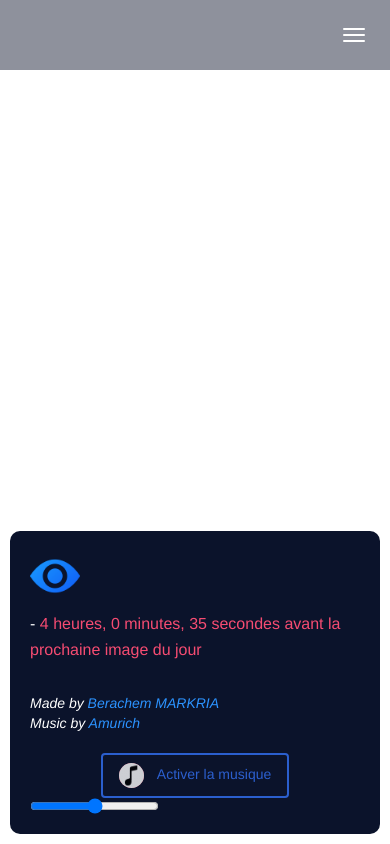
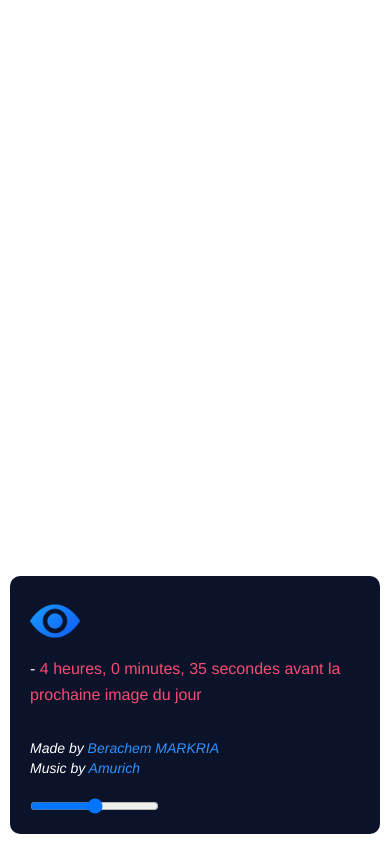
Before and after one commit to Berachem/nasa, a PHP site: page / in a window 390 px wide. Run offline with PHP 8.4, Linux system fonts and the light colour scheme; data that the repository does not hold is empty.

Commit message:
size & reponsive

```diff
--- a/index.php
+++ b/index.php
@@ -66,6 +66,11 @@
                     Berachem.dev
                 </a>
             </li>
+            <li>
+                <a onclick="toggleDescription()">
+                    Afficher/ Masquer la description
+                </a>
+            </li>
        </ul>
 
     </div><!-- /.navbar-collapse -->
@@ -90,7 +95,7 @@
           </p>
           <p class="description-image-day" id="description-to-translate"></p>
           <br>
-          <i> Made by <a href="https://berachem.dev/">
+          <i id="bottom-text"> Made by <a href="https://berachem.dev/">
             Berachem MARKRIA</a>
             <br>
             Music by <a href="https://pixabay.com/fr/users/amurich-23822000/?utm_source=link-attribution&amp;utm_medium=referral&amp;utm_campaign=music&amp;utm_content=9362">Amurich</a>
@@ -110,6 +115,36 @@
     </div>
   </div>
 </body>
+
+<style>
+
+/* make description a little bit smaller in height for phone */
+
+@media only screen and (max-width: 1200px) {
+
+  .title-image-day {
+    font-size: 20px;
+  }
+
+  .description-image-day,
+  #music-button, audio , .volume-control{
+    display: none;
+  }
+
+  .date {
+    font-size: 15px;
+  }
+  .navbar {
+    display: none;
+  }
+
+
+}
+
+
+
+</style>
+
   <script src="js/jquery-1.10.2.js" type="text/javascript"></script>
 	<script src="js/bootstrap.min.js" type="text/javascript"></script>
   <script src="https://unpkg.com/aos@2.3.1/dist/aos.js"></script>
@@ -134,7 +169,7 @@
       audio.autoplay = true;
 
       // create new img at the bottom left corner of the screen
-      document.body.innerHTML += '<img src="images/eye-closed.png" id="closedEye" alt="eye-icon" width="50" height="50" style="position: absolute; bottom: 0; left: 0; z-index: 1000" onclick="toggleDescription()">';
+      document.body.innerHTML += '<img src="images/eye-closed.png" id="closedEye" alt="eye-icon" width="80" height="80" style="position: absolute; bottom: 0; left: 0; z-index: 1000" onclick="toggleDescription()">';
 
     }
   }
@@ -171,6 +206,7 @@
   // Contrôle du volume
   audio.volume = 0.5;
   var volumeControl = document.createElement('input');
+  volumeControl.classList.add('volume-control');
   volumeControl.type = 'range';
   volumeControl.min = 0;
   volumeControl.max = 1;
```
Also changed, not shown: images/eye-closed.png (renamed from images/eye-closes.png).
